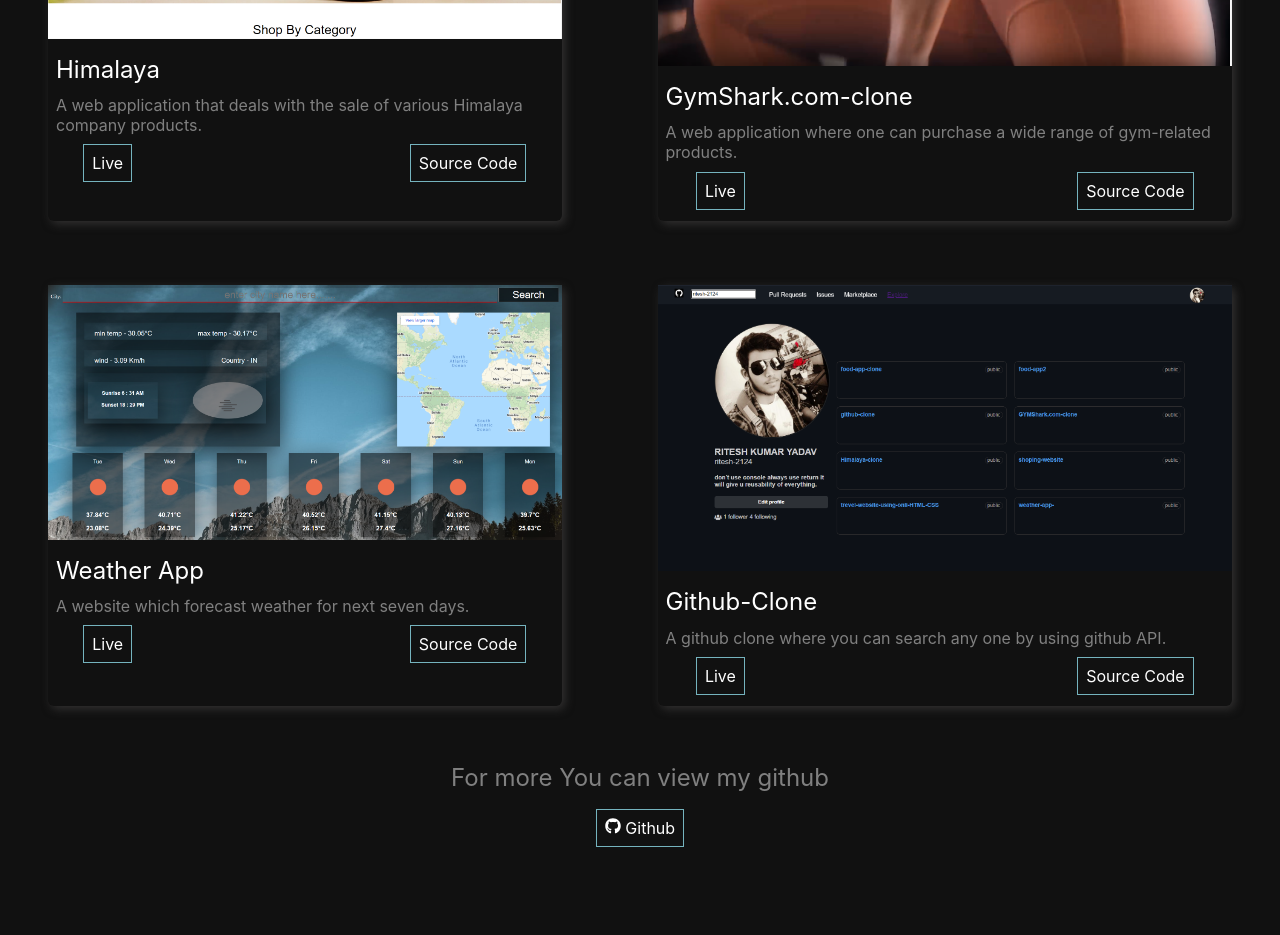
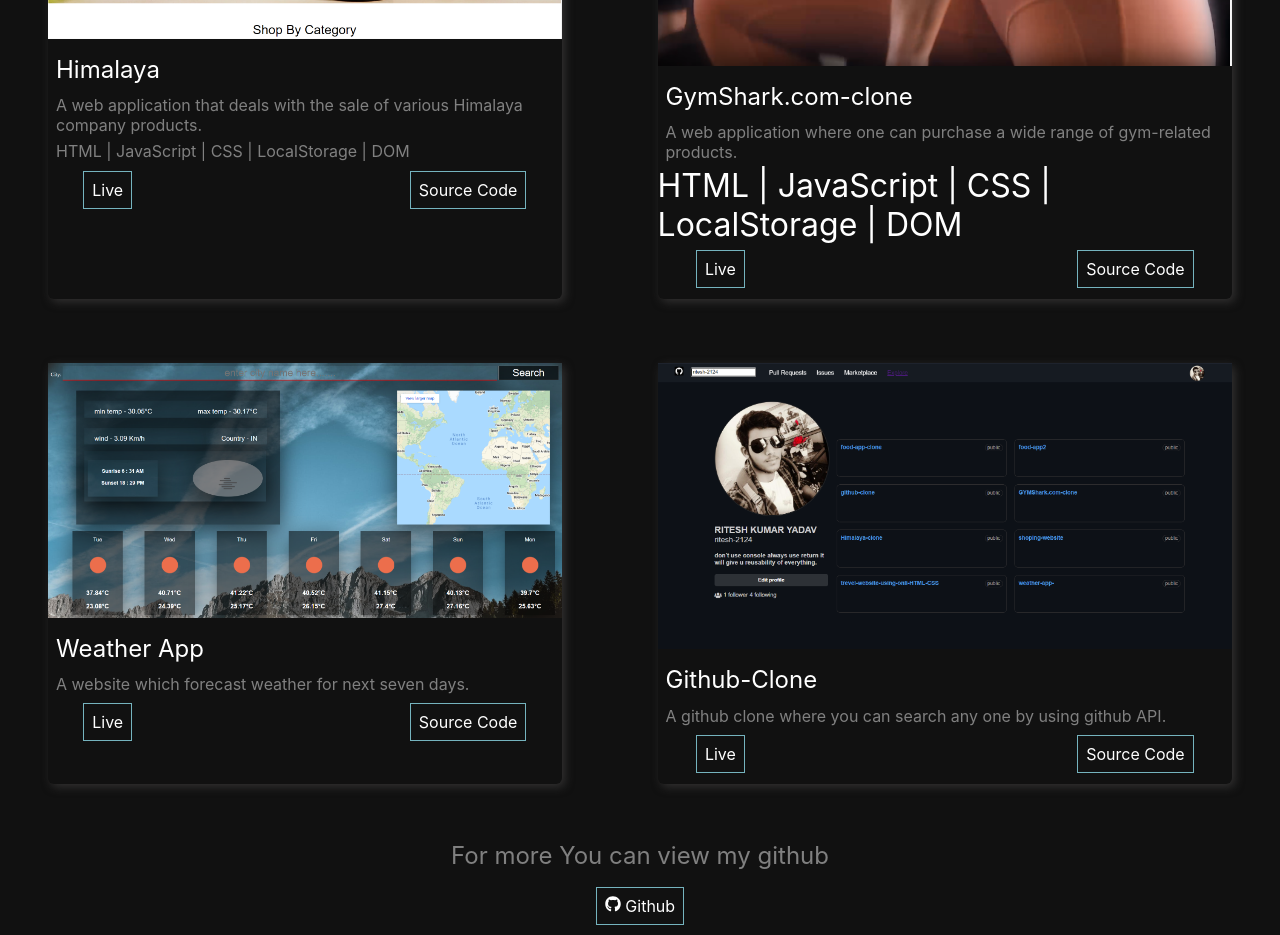
Before and after one commit to ritesh-2124/Portfolio, a React (Create React App) app: page / in a window 1280 px wide. Shown: the part 2300-3235 px from the top of the page. Built offline with nearby package versions, Linux system fonts and the light colour scheme.

Commit message:
tech stack

```diff
--- a/src/components/Pages/Project.js
+++ b/src/components/Pages/Project.js
@@ -25,9 +25,9 @@
                         Himalaya
                     </div>
                     <div className="projinfo">
-                    A web application that deals with the sale of various
-Himalaya company products.
+                    A web application that deals with the sale of various Himalaya company products.
                     </div>
+                    <div className="projinfo">HTML | JavaScript | CSS | LocalStorage | DOM</div>
                     <div className='live_git'>
  <div className="projlinks">
                         <a href="https://himalayacwproject.netlify.app/"  target="_blank">Live</a>
@@ -48,6 +48,7 @@
                     <div className="projinfo">
                     A web application where one can purchase a wide range of gym-related products.
                     </div>
+                    <div>HTML | JavaScript | CSS | LocalStorage | DOM</div>
                     <div className='live_git'>
                    <div className="links">
                     <a href="https://gymshark-team-shark.vercel.app" target='_blank' rel="noreferrer">Live</a>
```
